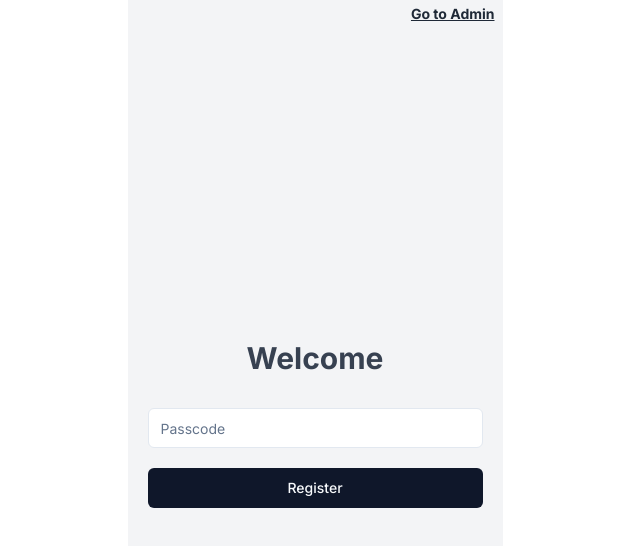
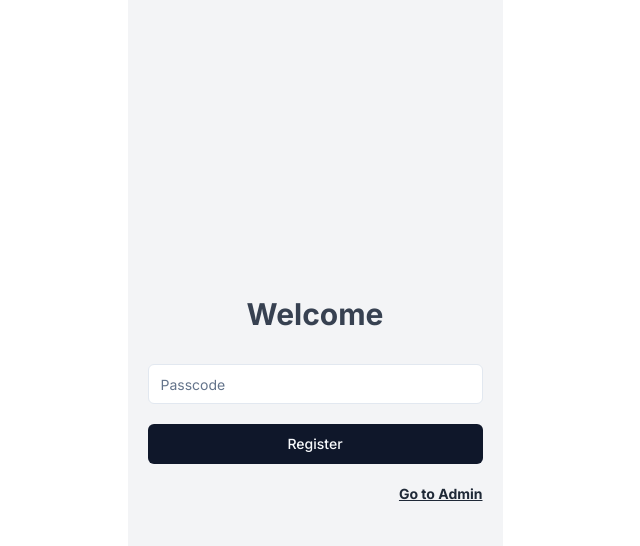
Before and after one commit to SunShine8391/Next-3qq, a Next.js app: page /user/passcode in a window 1280 px wide. Shown: the top 546 px of the page, without its empty margins (325-965 px from the left). Built offline with nearby package versions, Linux system fonts and the light colour scheme.

Commit message:
minor errors

```diff
--- a/src/app/user/passcode/page.tsx
+++ b/src/app/user/passcode/page.tsx
@@ -10,11 +10,7 @@ export default function PasscodePage() {
   return (
     <div className="flex justify-center h-screen">
       <div className="w-[375px] h-full bg-gray-100">
-        <div className="cursor-pointer underline pt-1 pr-2 flex items-end justify-end font-bold text-sm text-gray-800"
-          onClick={() => router.push(routes.admin.login)}>
-          Go to Admin
-        </div>
-        <div className="flex flex-col gap-8 items-center p-5 h-full justify-center">
+        <div className="flex p-5 flex-col gap-8 items-center  h-full justify-center">
           <div className="text-3xl font-bold text-gray-700">Welcome</div>
           <div className="flex flex-col gap-5 w-full">
             <div className="flex flex-col gap-4 w-full">
@@ -23,6 +19,10 @@ export default function PasscodePage() {
               </div>
             </div>
             <Button className="w-full" onClick={() => { router.push(routes.user.signup) }}>Register</Button>
+            <div className="cursor-pointer top-0 underline flex items-end justify-end font-bold text-sm text-gray-800"
+              onClick={() => router.push(routes.admin.login)}>
+              Go to Admin
+            </div>
           </div>
         </div>
       </div>
```
